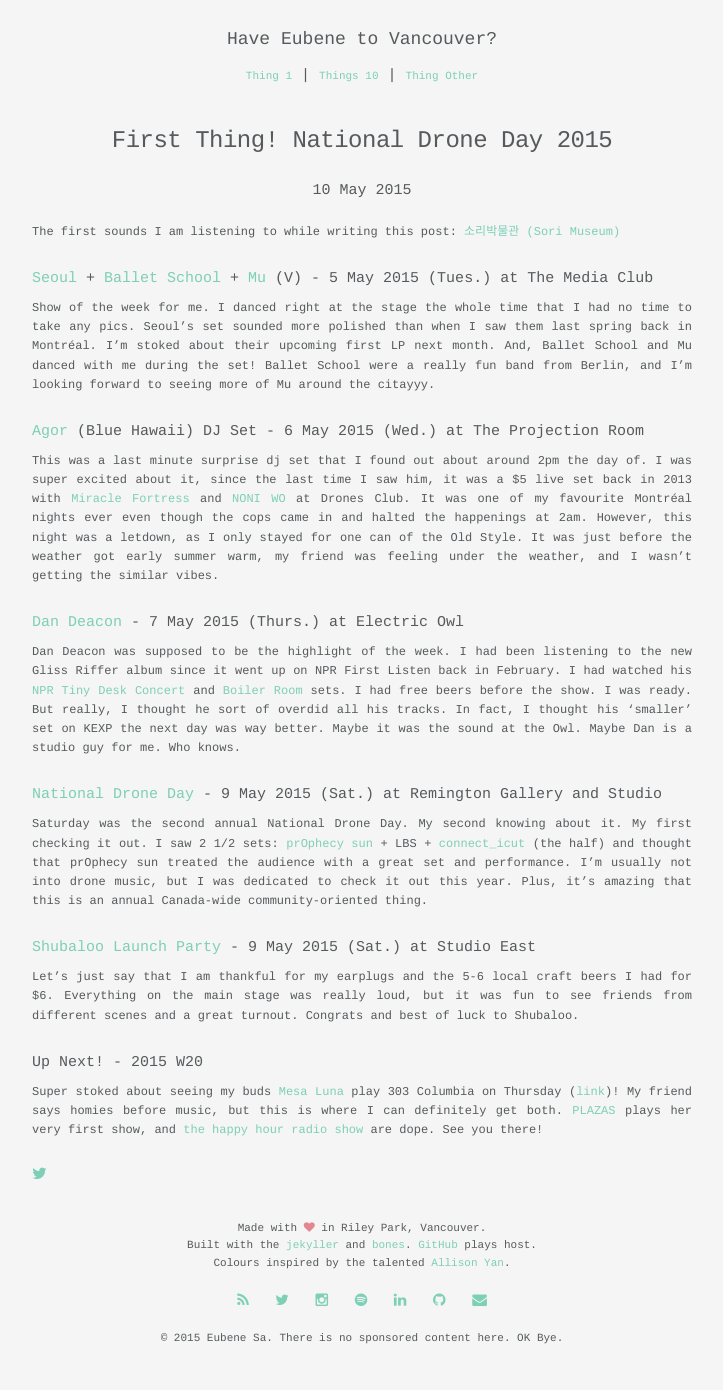
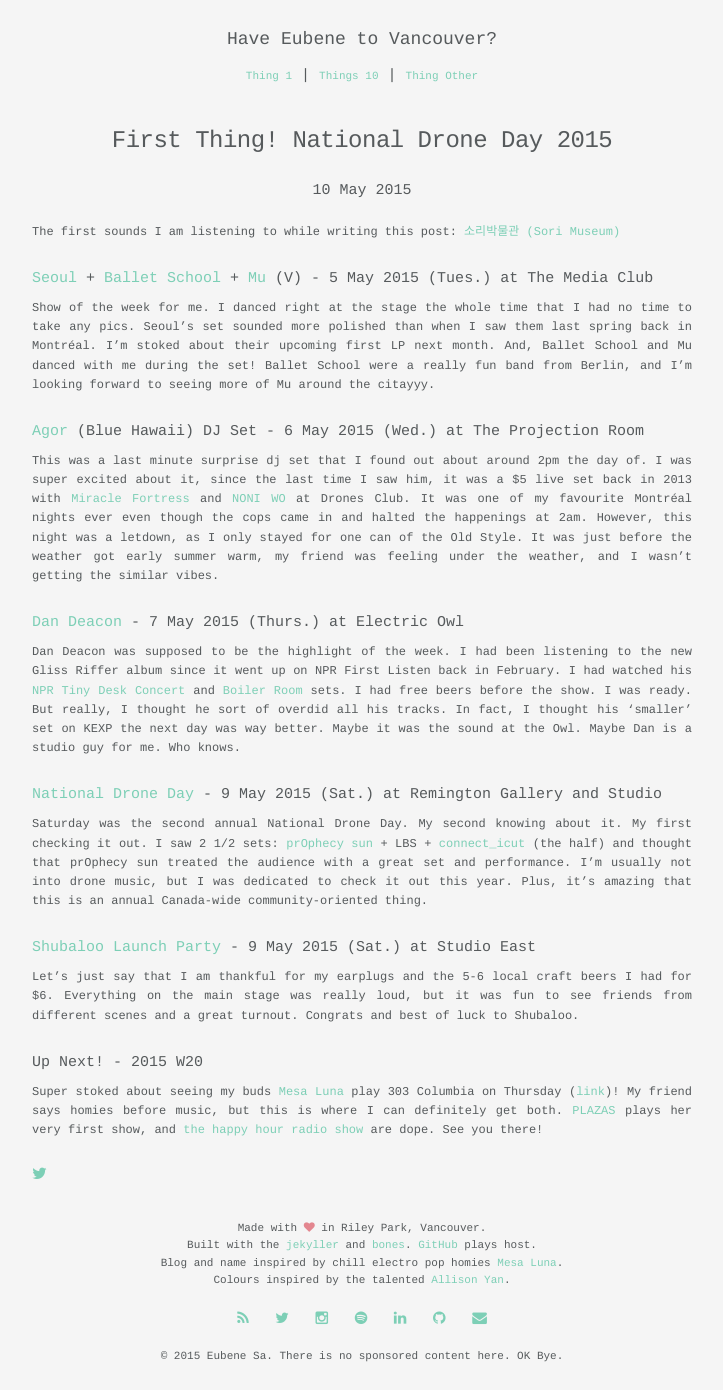
Before and after one commit to eubenesa/eubenesa-v1-jekyll, a Jekyll site: the page built from _posts/2015-05-10-drone-day-2015.md, in a window 1280 px wide. Shown: the whole page, without its empty margins (278-1001 px from the left). Built offline with Jekyll 4.4.1, drawn with Linux system fonts in a browser that asks for light colours; some of the changed lines change nothing that is shown.

Commit message:
Give more credit to where credit is due, minor copy edit on latest post

```diff
--- a/_includes/footer.html
+++ b/_includes/footer.html
@@ -5,6 +5,8 @@
         <p>Made with <i class="fa fa-heart heart"></i> in Riley Park, Vancouver.
           <br>
           Built with the <a href="http://jekyllrb.com">jekyller</a> and <a href="http://getskeleton.com">bones</a>. <a href="https://pages.github.com">GitHub</a> plays host.
+          <br>
+          Blog and name inspired by chill electro pop homies <a href="https://mesaluna.bandcamp.com">Mesa Luna</a>.
           <br>
           Colours inspired by the talented <a href="http://www.allisonyan.com">Allison Yan</a>.
         </p>
--- a/_posts/2015-05-10-drone-day-2015.md
+++ b/_posts/2015-05-10-drone-day-2015.md
@@ -21,4 +21,4 @@
 Let's just say that I am thankful for my earplugs and the 5-6 local craft beers I had for $6. Everything on the main stage was really loud, but it was fun to see friends from different scenes and a great turnout. Congrats and best of luck to Shubaloo.
 
 ###### Up Next! - 2015 W20
-Super stoked about seeing my buds [Mesa Luna](https://soundcloud.com/soundsofmu/to-me-to-you) play 303 Columbia on Thursday ([link](https://www.facebook.com/events/891187774276039))! My friend says homies before music, but this is where I can definitely get both. [PLAZAS](https://soundcloud.com/plazasmusic/find-yourself) plays her very first show, and [the happy hour radio show](https://www.mixcloud.com/happyhourradioshow/sup-spring-happy-hour-radio-show-3-2015) are dope. See you there!
+Super stoked about seeing my buds [Mesa Luna](https://mesaluna.bandcamp.com/track/shutting-down) play 303 Columbia on Thursday ([link](https://www.facebook.com/events/891187774276039))! My friend says homies before music, but this is where I can definitely get both. [PLAZAS](https://soundcloud.com/plazasmusic/find-yourself) plays her very first show, and [the happy hour radio show](https://www.mixcloud.com/happyhourradioshow/sup-spring-happy-hour-radio-show-3-2015) are dope. See you there!
```
